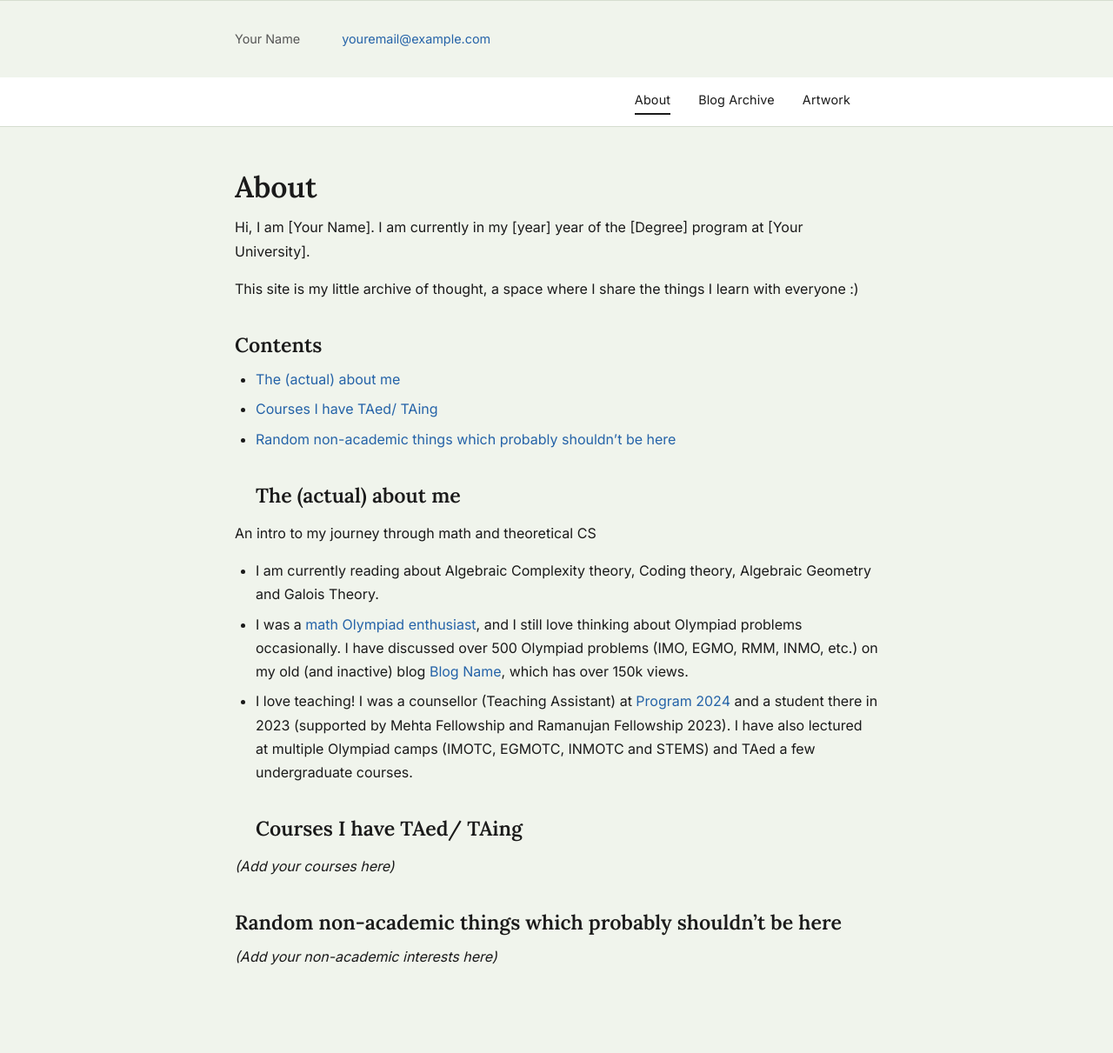
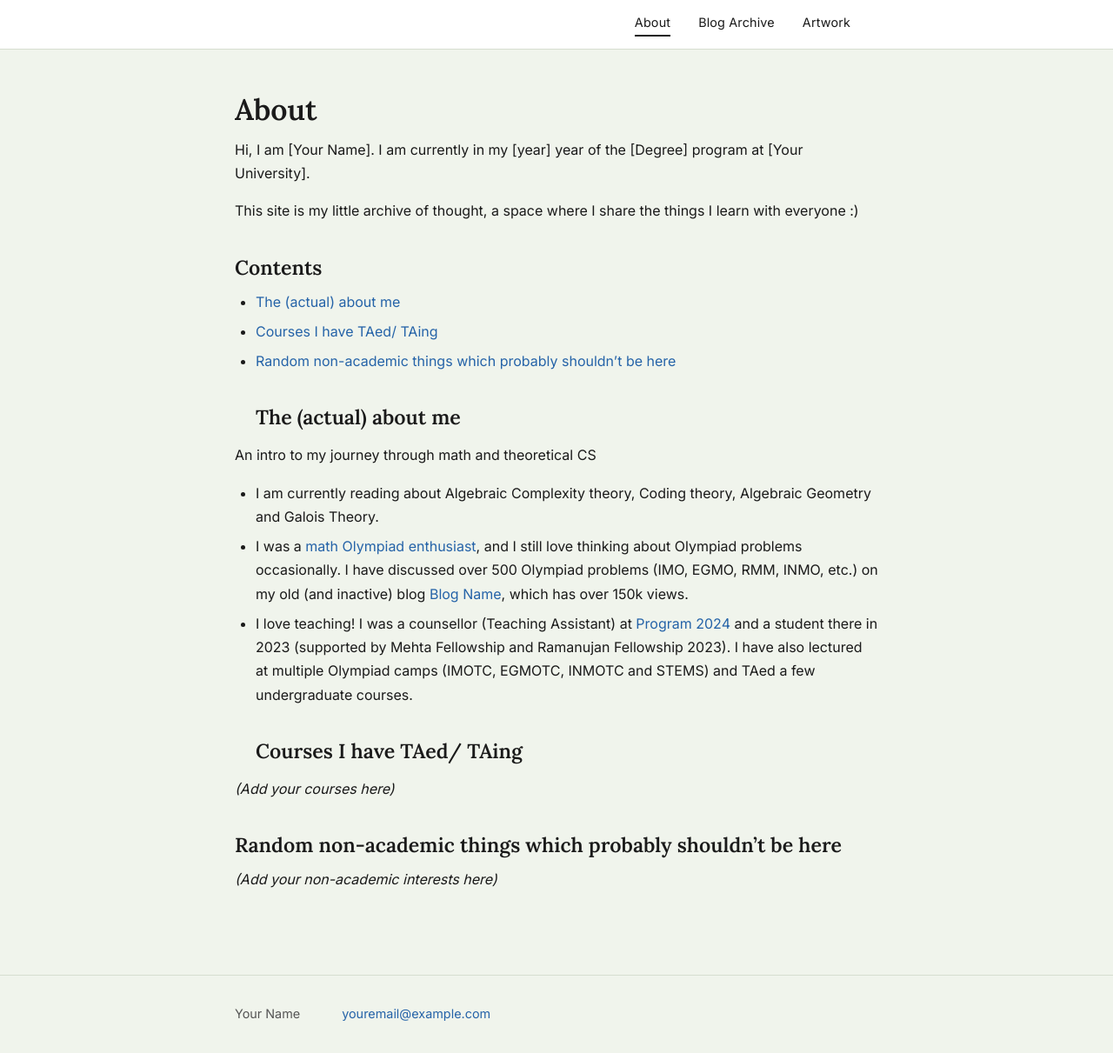
Before and after one commit to anuzka115/anuzka115.github.io, a Jekyll site: the page built from index.md, in a window 1280 px wide and 1211 px high. Shown: the whole window at 87% size. Built offline with Jekyll 4.4.1, drawn with Linux system fonts in a browser that asks for light colours.

Commit message:
Restore footer section in default layout

```diff
--- a/_layouts/default.html
+++ b/_layouts/default.html
@@ -10,12 +10,6 @@
   <link rel="preconnect" href="https://fonts.gstatic.com" crossorigin />
   <link href="https://fonts.googleapis.com/css2?family=Lora:ital,wght@0,400;0,600;1,400&family=Inter:wght@400;500&display=swap" rel="stylesheet" />
 </head>
-  <footer class="site-footer">
-    <div class="footer-inner">
-      <span class="footer-name">Your Name</span>
-      <a href="mailto:youremail@example.com">youremail@example.com</a>
-    </div>
-  </footer>
 <body>
   <header class="site-header">
     <div class="header-inner">
@@ -33,5 +27,11 @@
       {{ content }}
     </div>
   </main>
+  <footer class="site-footer">
+    <div class="footer-inner">
+      <span class="footer-name">Your Name</span>
+      <a href="mailto:youremail@example.com">youremail@example.com</a>
+    </div>
+  </footer>
 </body>
 </html>
```
